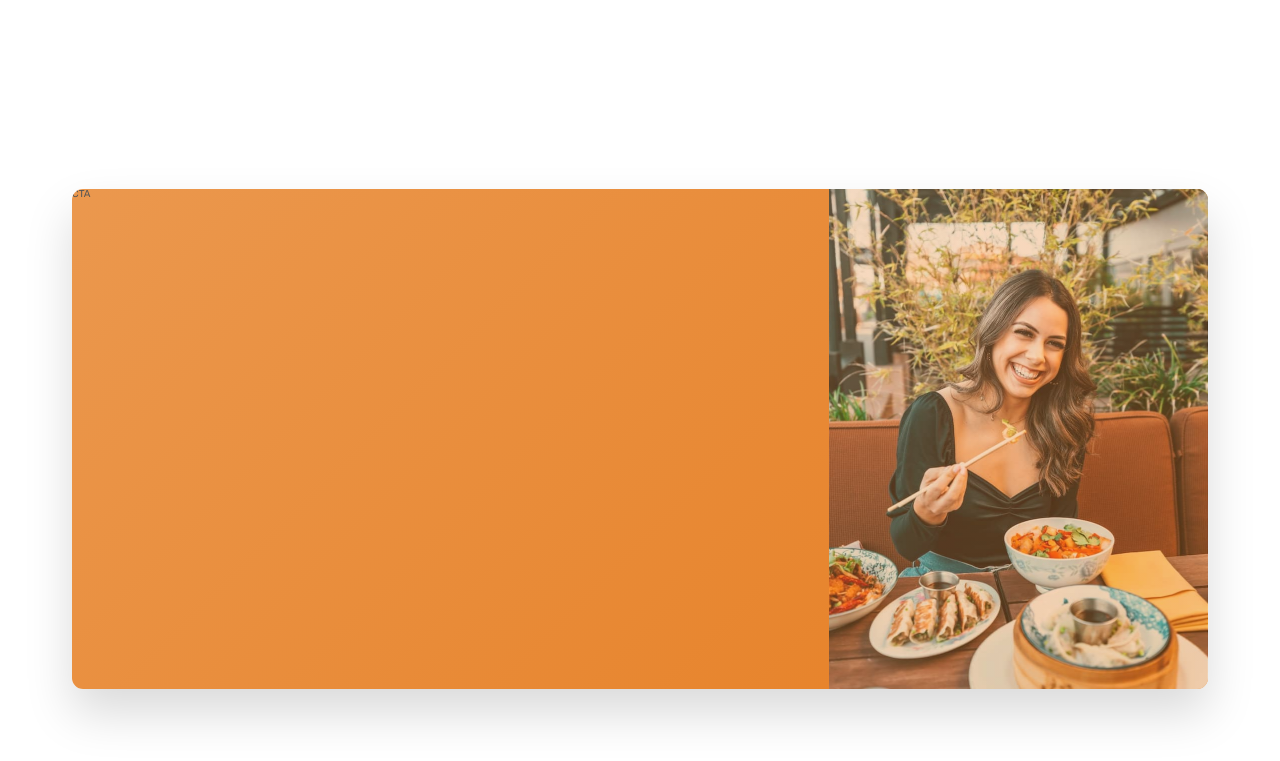
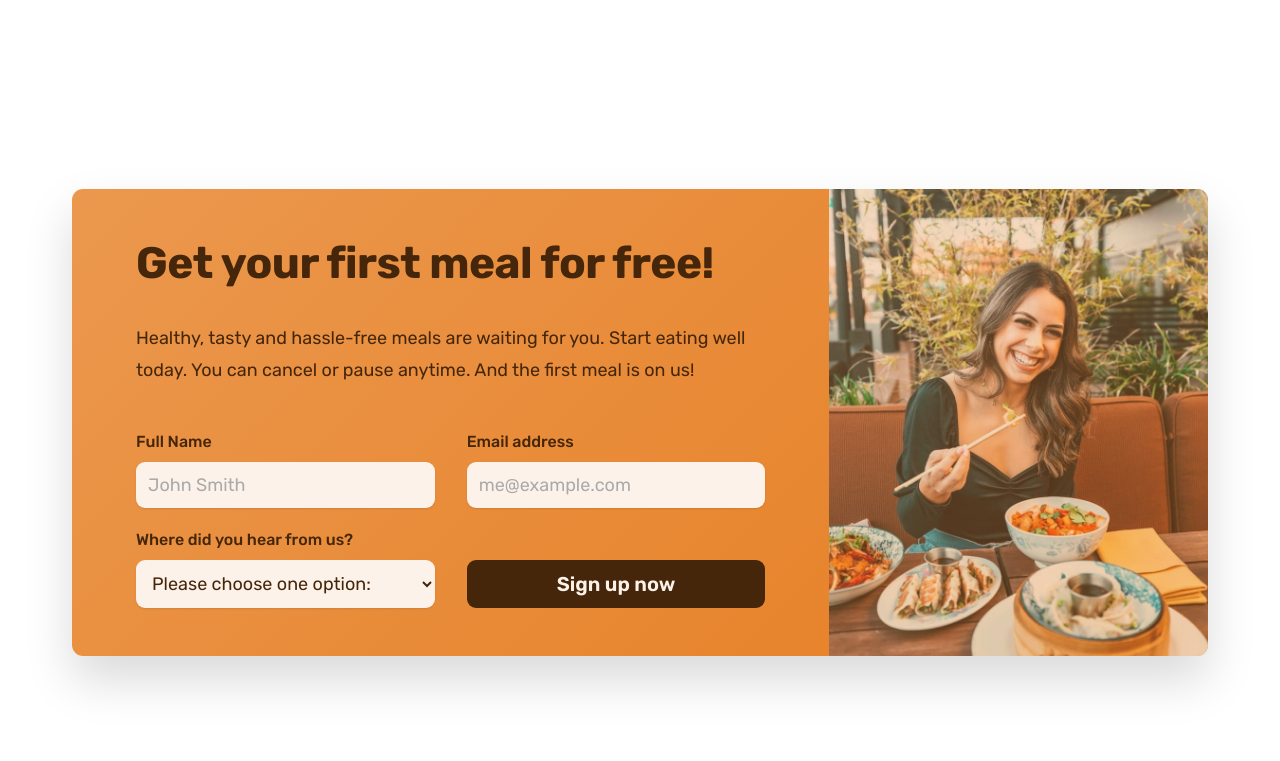
Before and after one commit to LasekM/Omnifood-Projekt, a plain HTML site: page index.html in a window 1280 px wide. Shown: the part 5879-6640 px from the top of the page. Drawn offline with nearby package versions, Linux system fonts and the light colour scheme.

Commit message:
cta section - form

```diff
--- a/css/general.css
+++ b/css/general.css
@@ -25,8 +25,13 @@
 --- 02 COLORS
 
 - Primary: #e67e22
-- Tints: #fdf2e9
-- Shades:#cf711f, #eb984e
+- Tints:
+#fdf2e9
+#fae5d3
+#eb984e
+- Shades:
+#cf711f
+#45260a
 - Accents:
 - Greys:
 #555
@@ -105,6 +110,7 @@
   letter-spacing: 0.75px;
 }
 
+.btn,
 .btn:link,
 .btn:visited {
   display: inline-block;
@@ -113,6 +119,10 @@
   font-weight: 600;
   padding: 1.6rem 3.2rem;
   border-radius: 9px;
+
+  border: none;
+  cursor: pointer;
+  font-family: inherit;
 
   /* animation, on the original state */
   transition: all 400ms;
@@ -141,6 +151,18 @@
 
   /*inside border*/
   box-shadow: inset 0 0 0 3px #fff;
+}
+
+.btn--form {
+  background-color: #45260a;
+  color: #fdf2e9;
+  align-self: end;
+  padding: 1.2rem;
+}
+
+.btn--form:hover {
+  background-color: #fff;
+  color: #555;
 }
 
 .link:link,
@@ -223,6 +245,13 @@
   color: #e67e22;
 }
 
+*:focus {
+  outline: none;
+  /* outline: 4px dotted #e67e22;
+  outline-offset: 1.2rem; */
+  box-shadow: 0 0 0 0.8rem rgba(230, 125, 34, 0.5);
+}
+
 strong {
   font-weight: 500;
 }
--- a/css/style.css
+++ b/css/style.css
@@ -473,11 +473,22 @@
 
   background-image: linear-gradient(135deg, #eb984e, #e67e22);
   overflow: hidden;
-
-  height: 50rem;
 }
 
 .cta-text-box {
+  padding: 4.8rem 6.4rem;
+  color: #45260a;
+}
+
+.cta .heading-secondary {
+  color: #45260a;
+  margin-bottom: 3.2rem;
+}
+
+.cta-text {
+  font-size: 1.8rem;
+  line-height: 1.8;
+  margin-bottom: 4.8rem;
 }
 
 .cta-img-box {
@@ -490,3 +501,38 @@
   background-size: cover;
   background-position: center;
 }
+
+.cta-form {
+  display: grid;
+  grid-template-columns: 1fr 1fr;
+  column-gap: 3.2rem;
+  row-gap: 2.4rem;
+}
+
+.cta-form label {
+  display: block;
+  font-size: 1.6rem;
+  font-weight: 500;
+  margin-bottom: 1.2rem;
+}
+.cta-form input,
+.cta-form select {
+  width: 100%;
+  padding: 1.2rem;
+  font-size: 1.8rem;
+  font-family: inherit;
+  color: inherit;
+  border: none;
+  background-color: #fdf2e9;
+  border-radius: 9px;
+  box-shadow: 0 1px 2px rgba(0, 0, 0, 0.1);
+}
+
+.cta-form input::placeholder {
+  color: #aaa;
+}
+
+.cta *:focus {
+  outline: none;
+  box-shadow: 0 0 0 0.8rem rgba(253, 242, 233, 0.5);
+}
--- a/index.html
+++ b/index.html
@@ -534,7 +534,47 @@
       <section class="section-cta">
         <div class="container">
           <div class="cta">
-            <div class="cta-text-box">CTA</div>
+            <div class="cta-text-box">
+              <h2 class="heading-secondary">Get your first meal for free!</h2>
+              <p class="cta-text">
+                Healthy, tasty and hassle-free meals are waiting for you. Start
+                eating well today. You can cancel or pause anytime. And the
+                first meal is on us!
+              </p>
+
+              <form class="cta-form" action="#">
+                <div>
+                  <label for="full-name">Full Name</label>
+                  <input
+                    id="full-name"
+                    type="text"
+                    placeholder="John Smith"
+                    required
+                  />
+                </div>
+                <div>
+                  <label for="email">Email address</label>
+                  <input
+                    id="email"
+                    type="email"
+                    placeholder="me@example.com"
+                    required
+                  />
+                </div>
+                <div>
+                  <label for="select-where">Where did you hear from us?</label>
+                  <select id="select-where" required>
+                    <option value="">Please choose one option:</option>
+                    <option value="friends">Friends and family</option>
+                    <option value="youtube">Youtube video</option>
+                    <option value="podcast">Podcast</option>
+                    <option value="ad">Facebook ad</option>
+                    <option value="others">Others</option>
+                  </select>
+                </div>
+                <button class="btn btn--form">Sign up now</button>
+              </form>
+            </div>
             <div
               class="cta-img-box"
               role="img"
```
